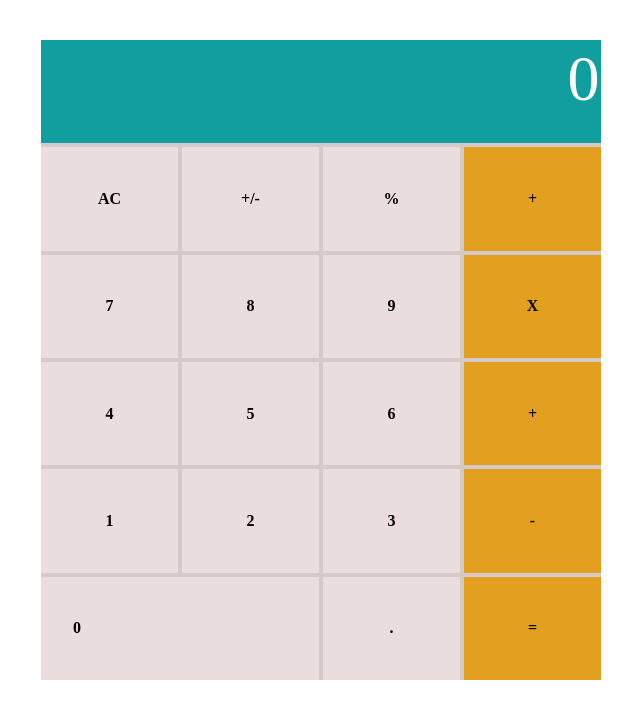
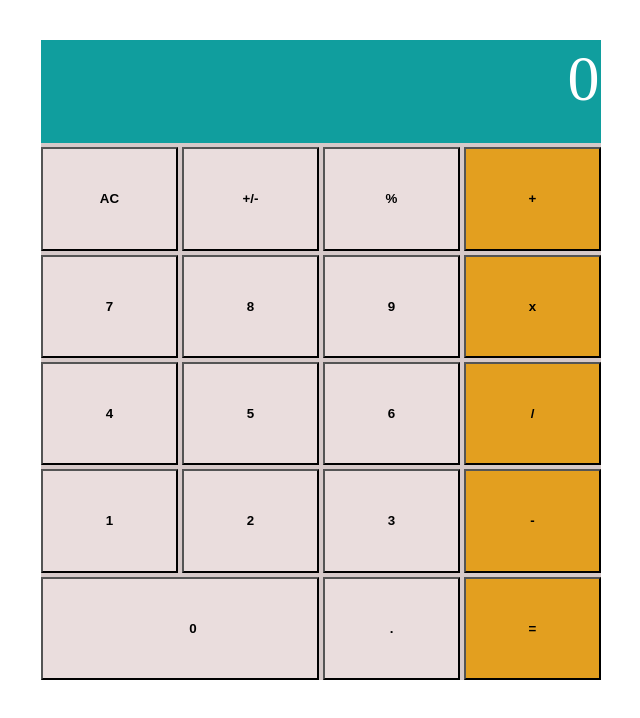
Before and after one commit to henrycode460/mathMagicians, a React (Create React App) app: page / in a window 1280 px wide. Shown: the top 718 px of the page, without its empty margins (319-959 px from the left). Built offline with nearby package versions, Linux system fonts and the light colour scheme.

Commit message:
Created the math magician event to capture functionalities of the various calculator buttons

```diff
--- a/package.json
+++ b/package.json
@@ -6,6 +6,7 @@
     "@testing-library/jest-dom": "^5.16.4",
     "@testing-library/react": "^13.3.0",
     "@testing-library/user-event": "^13.5.0",
+    "big.js": "^6.2.1",
     "prop-types": "^15.8.1",
     "react": "^18.2.0",
     "react-dom": "^18.2.0",
--- a/src/components/Calculator.js
+++ b/src/components/Calculator.js
@@ -1,34 +1,49 @@
-import React from "react";
-class Calculator extends React.Component{
-    render(){
+import React, {useState}from "react";
+
+import calculate from '../logic/calculate';
+
+const  Calculator = () => {
+const solution = document.getElementById('outputScreen');
+const [result, setResult] = useState({ total: solution, next: 0, operation: '' });
+
+        const clickFunction = (e) => {
+            setResult(calculate(result, e.target.innerHTML));
+
+        }
+
         return(
             <div className="mainContainer">
             <div className="buttonWrapper">
-                <div className="outputScreen">0</div>
-                <div className="buttonClick restBtn functBtn">AC</div>
-                <div className="buttonClick plus_minusBtn functBtn">+/-</div>
-                <div className="buttonClick percentBtn functBtn">%</div>
-                <div className="buttonClick divisionBtn extraBtn">+</div>
-                <div className="buttonClick">7</div>
-                <div className="buttonClick">8</div>
-                <div className="buttonClick">9</div>
-                <div className="buttonClick muplyBtn extraBtn">X</div>
-                <div className="buttonClick">4</div>
-                <div className="buttonClick">5</div>
-                <div className="buttonClick">6</div>
-                <div className="buttonClick additionBtn extraBtn">+</div>
-                <div className="buttonClick">1</div>
-                <div className="buttonClick">2</div>
-                <div className="buttonClick">3</div>
-                <div className="buttonClick minusBtn extraBtn">-</div>
-                <div className="buttonClick zero">0</div>
-                <div className="buttonClick">.</div>
-                <div className="buttonClick extraBtn">=</div>
+               <div className="outputScreen" id="outputScreen">
+               {result.total}
+                {result.operation}
+                {result.next}
+               </div>
+
+                <button type="button" onClick={clickFunction} className="buttonClick restBtn functBtn" value="AC">AC</button>
+                <button type="button" onClick={clickFunction} className="buttonClick plus_minusBtn functBtn" value="+/-">+/-</button>
+                <button type="button" onClick={clickFunction} value="%" className="buttonClick button percentBtn functBtn">%</button>
+                <button type="button" onClick={clickFunction} value="+" className="buttonClick button divisionBtn extraBtn">+</button>
+                <button type="button" onClick={clickFunction} value="7" className="buttonClick button">7</button>
+                <button type="button" onClick={clickFunction} value="8" className="buttonClick button">8</button>
+                <button type="button" onClick={clickFunction} value="9" className="buttonClick button">9</button>
+                <button type="button" onClick={clickFunction} value="x" className="buttonClick button muplyBtn extraBtn">x</button>
+                <button type="button" onClick={clickFunction} value="4" className="buttonClick button">4</button>
+                <button type="button" onClick={clickFunction} value="5" className="buttonClick button">5</button>
+                <button type="button" onClick={clickFunction} value="6" className="buttonClick button">6</button>
+                <button type="button" onClick={clickFunction} value="/" className="buttonClick button additionBtn extraBtn">/</button>
+                <button type="button" onClick={clickFunction} value="1" className="buttonClick button">1</button>
+                <button type="button" onClick={clickFunction} value="2" className="buttonClick button">2</button>
+                <button type="button" onClick={clickFunction} value="3" className="buttonClick button">3</button>
+                <button type="button" onClick={clickFunction} value="-" className="buttonClick button minusBtn extraBtn">-</button>
+                <button type="button"  onClick={clickFunction} value="0" className="buttonClick button zero">0</button>
+                <button type="button" onClick={clickFunction} value="." className="buttonClick button">.</button>
+                <button type="button" onClick={clickFunction} className="buttonClick extraBtn" value="=">=</button>
 
             </div>
             </div>
         )
-    }
+
 
 }
 
--- /dev/null
+++ b/src/logic/calculate.js
@@ -0,0 +1,134 @@
+import operate from './operate';
+
+
+function isNumber(item) {
+  return !!item.match(/[0-9]+/);
+}
+
+/**
+ * Given a button name and a calculator data object, return an updated
+ * calculator data object.
+ *
+ * Calculator data object contains:
+ *   total:s      the running total
+ *   next:String       the next number to be operated on with the total
+ *   operation:String  +, -, etc.
+ */
+export default function calculate(obj, buttonName) {
+  if (buttonName === 'AC') {
+    return {
+      total: null,
+      next: 0,
+      operation: null,
+    };
+  }
+
+  if (isNumber(buttonName)) {
+    if (buttonName === '0' && obj.next === '0') {
+      return {};
+    }
+    // If there is an operation, update next
+    if (obj.operation) {
+      if (obj.next && obj.next !== '0') {
+        return { ...obj, next: obj.next + buttonName };
+      }
+      return { ...obj, next: buttonName };
+    }
+    // If there is no operation, update next and clear the value
+    if (obj.next && obj.next !== '0') {
+      return {
+        next: obj.next + buttonName,
+        total: null,
+      };
+    }
+    return {
+      next: buttonName,
+      total: null,
+    };
+  }
+
+  if (buttonName === '.') {
+    if (obj.next) {
+      if (obj.next.includes('.')) {
+        return { ...obj };
+      }
+      return { ...obj, next: `${obj.next}.` };
+    }
+    if (obj.operation) {
+      return { ...obj, next: '0.' };
+    }
+    if (obj.total) {
+      if (obj.total.includes('.')) {
+        return {};
+      }
+      return { ...obj, next: `${obj.total}.` };
+    }
+    return { ...obj, next: '0.' };
+  }
+
+  if (buttonName === '=') {
+    if (obj.next && obj.operation) {
+      return {
+        total: operate(obj.total, obj.next, obj.operation),
+        next: null,
+        operation: null,
+      };
+    }
+    // '=' with no operation, nothing to do
+    return {};
+  }
+
+  if (buttonName === '+/-') {
+    if (obj.next) {
+      return { ...obj, next: (-1 * parseFloat(obj.next)).toString() };
+    }
+    if (obj.total) {
+      return { ...obj, total: (-1 * parseFloat(obj.total)).toString() };
+    }
+    return {};
+  }
+
+  // Button must be an operation
+
+  // When the user presses an operation button without having entered
+  // a number first, do nothing.
+  // if (!obj.next && !obj.total) {
+  //   return {};
+  // }
+
+  // User pressed an operation after pressing '='
+  if (!obj.next && obj.total && !obj.operation) {
+    return { ...obj, operation: buttonName };
+  }
+
+  // User pressed an operation button and there is an existing operation
+  if (obj.operation) {
+    if (obj.total && !obj.next) {
+      return { ...obj, operation: buttonName };
+    }
+
+    if (!obj.total) {
+      return { total: 0, operation: buttonName };
+    }
+
+    return {
+      total: operate(obj.total, obj.next, obj.operation),
+      next: null,
+      operation: buttonName,
+    };
+  }
+
+  // no operation yet, but the user typed one
+
+  // The user hasn't typed a number yet, just save the operation
+  if (!obj.next) {
+    return { operation: buttonName };
+  }
+
+  // save the operation and shift 'next' into 'total'
+  return {
+    total: obj.next,
+    next: null,
+    operation: buttonName,
+  };
+}
--- /dev/null
+++ b/src/logic/operate.js
@@ -0,0 +1,30 @@
+import Big from 'big.js';
+
+export default function operate(numberOne, numberTwo, operation) {
+  const one = Big(numberOne);
+  const two = Big(numberTwo);
+  if (operation === '+') {
+    return one.plus(two).toString();
+  }
+  if (operation === '-') {
+    return one.minus(two).toString();
+  }
+  if (operation === 'x') {
+    return one.times(two).toString();
+  }
+  if (operation === '÷') {
+    try {
+      return one.div(two).toString();
+    } catch (err) {
+      return "Can't divide by 0.";
+    }
+  }
+  if (operation === '%') {
+     try {
+      return one.mod(two).toString();
+    } catch (err) {
+      return "Can't find modulo as can't divide by 0.";
+    }
+  }
+  throw Error(`Unknown operation '${operation}'`);
+}
```
Also changed, not shown: 1 other file (tests, documents, lock files or other folders).
